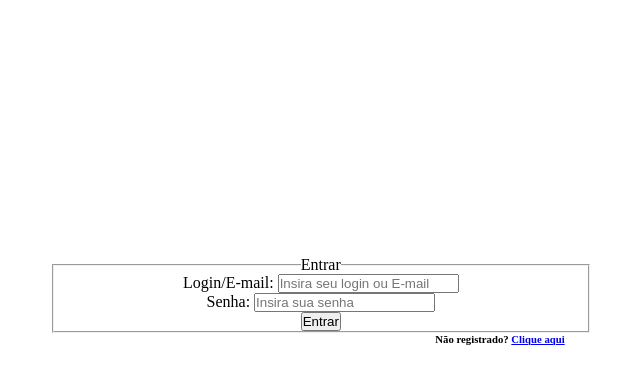
After one commit to barbaha/Portfolio, a PHP site: page /entrar.html in a window 1280 px wide. The commit adds this page. Shown: the top 384 px of the page, without its empty margins (332-972 px from the left). Run offline with PHP 8.4, Linux system fonts and the light colour scheme.

Commit message:
Arrumando uns errinhos

```diff
--- /dev/null
+++ b/entrar.html
@@ -0,0 +1,21 @@
+<!DOCTYPE html>
+<html>
+<head>
+	<title>Entrar</title>
+	<link rel="stylesheet" type="text/css" href="style.css">
+	<meta charset="utf-8">
+</head>
+<body>
+	    <div class="formulario">
+            <fieldset> <legend>Entrar</legend>
+	             <form>
+	                 Login/E-mail: <input type="text" name="entrar" placeholder="Insira seu login ou E-mail"> <br>
+	                 Senha: <input type="password" name="entrar" placeholder="Insira sua senha"> <br>
+	                 <button>Entrar</button>
+	             </form>
+	         </fieldset>
+	         <h6>Não registrado? <a href="form.html">Clique aqui</a></h6>
+	    </div>
+
+</body>
+</html>
--- a/form.html
+++ b/form.html
@@ -48,7 +48,7 @@
                 }
                 if (senha != rep_senha) {
                     alert('Senhas diferentes');
-                    form.senha.focus();
+                    form.rep_senha.focus();
                     return false;
             }
         }
@@ -56,6 +56,7 @@
     </head>
     <body>
         <div class="formulario">
+            <fieldset> <legend>Registrar-se</legend>
             	<form action="elsez.php" name="form" method="POST">
 
             		Nome: <input type="text" name="nome" id="nome" placeholder="Fulana de Tal"> <br>
@@ -67,7 +68,10 @@
             		<input type="submit" value="Enviar" onclick="return validacao()">
                     <input type="reset" Value="Limpar">
                 </form>
+             </fieldset>
+
         </div>
+
 
 
     </body>
--- a/index.html
+++ b/index.html
@@ -17,6 +17,7 @@
 		           <li><a href='#'>Natureza </a></li>
 		           <li><a href="#">Comida</a></li>
 		           <li><a href="#">Contato</a></li>
+		           <li><a href="entrar.html">Entrar</a></li>
 		        </ul>
 		    </li>
 		</ul>
--- a/style.css
+++ b/style.css
@@ -155,5 +155,10 @@ visibility: visible;
 .formulario{
 	text-align: center;
 	margin-top: 20%;
+	margin-left: 30%;
 
 }
+.formulario > fieldset{
+	margin: 0 40% 0 0;
+
+}
```
Lines whose indentation alone changed are shown as unchanged.
